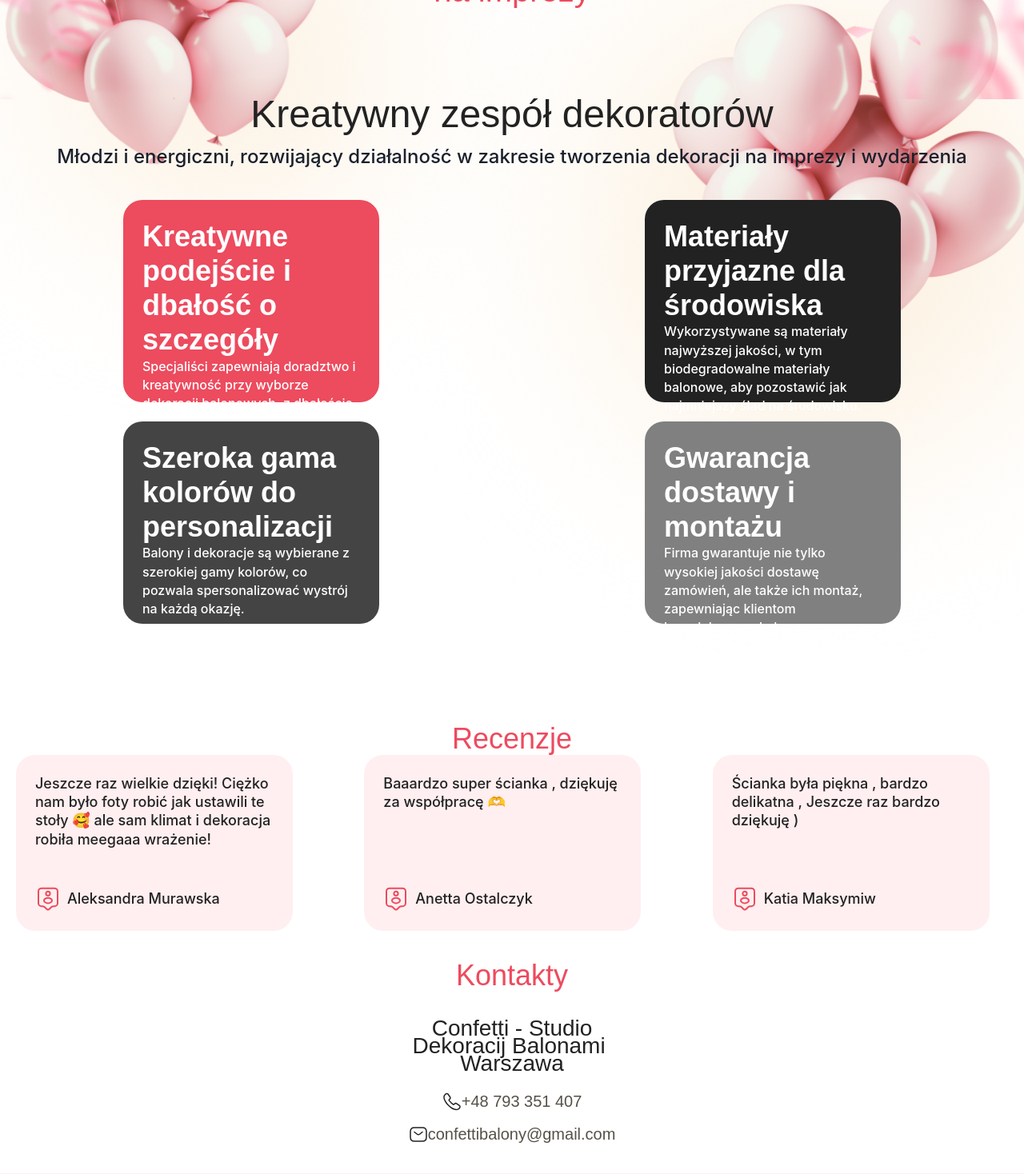
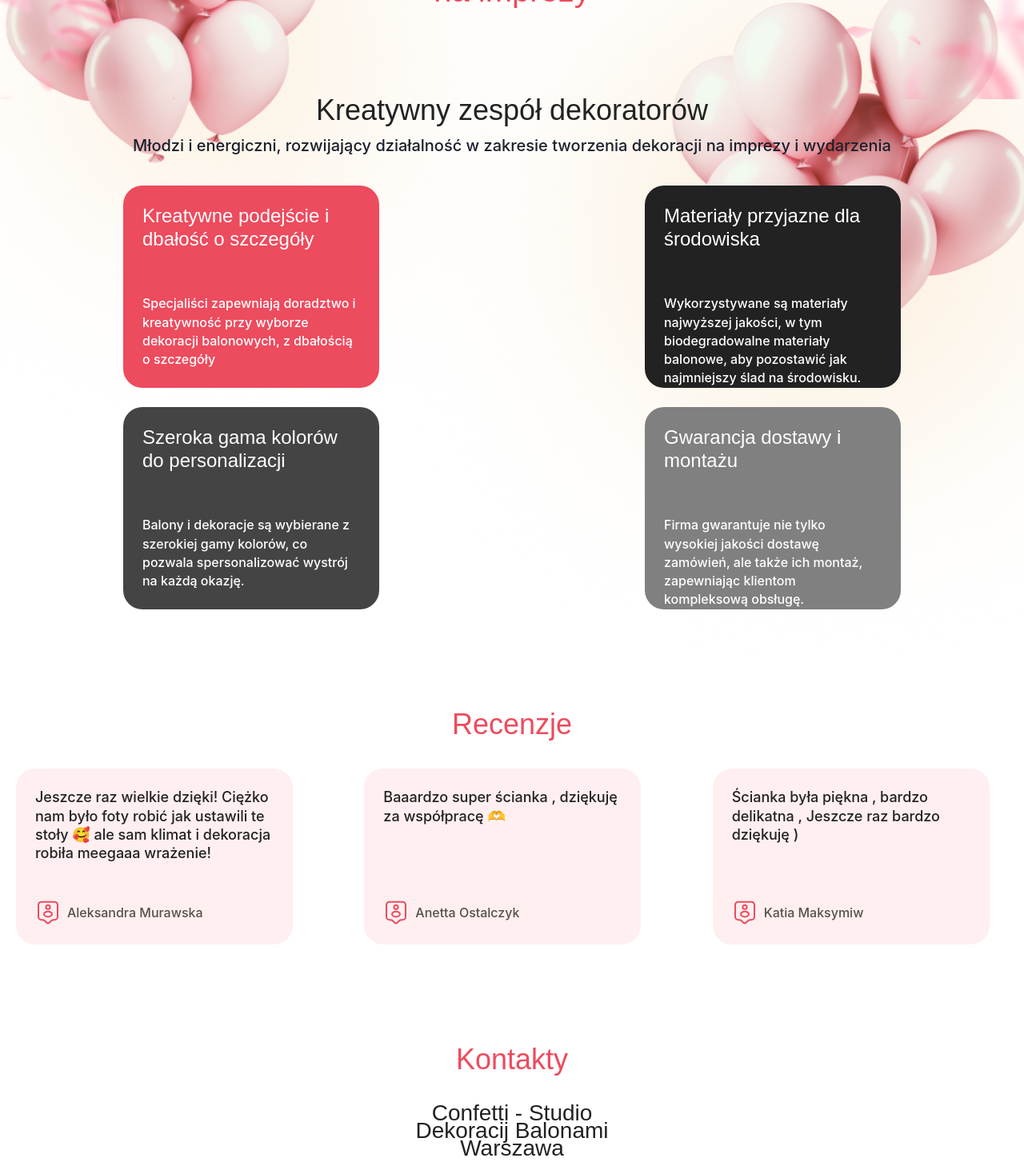
Before and after one commit to SerhiiRud/Confetti, a React (Create React App) app: page / in a window 1280 px wide. Shown: the part 400-1868 px from the top of the page at 80% size. Built offline with nearby package versions, Linux system fonts and the light colour scheme; a web font is replaced by a local one.

Commit message:
mob styling

```diff
--- a/src/components/AboutSlide.jsx
+++ b/src/components/AboutSlide.jsx
@@ -11,13 +11,25 @@ export const AboutSlide = ({ title, content, background }) => {
       bg={background}
       borderRadius={'24px'}
       fontFamily={'Inter'}
-      fontSize={'16px'}
-      fontWeight={500}
-      lineHeight={1.45}
-      letterSpacing={-0.01}
     >
-      <Heading>{title}</Heading>
-      <Text>{content}</Text>
+      <Heading
+        mb={'55px'}
+        textAlign={'left'}
+        fontSize={'24px'}
+        fontWeight={500}
+        lineHeight={1.2}
+        letterSpacing={-0.01}
+      >
+        {title}
+      </Heading>
+      <Text
+        fontSize={'16px'}
+        fontWeight={500}
+        lineHeight={1.45}
+        letterSpacing={-0.01}
+      >
+        {content}
+      </Text>
     </Box>
   );
 };
--- a/src/components/AboutUs.jsx
+++ b/src/components/AboutUs.jsx
@@ -9,9 +9,9 @@ export const AboutUs = () => {
       <Heading
         mb={'16px'}
         textAlign="center"
-        fontSize={'48px'}
+        fontSize={'36px'}
         fontWeight={500}
-        lineHeight={0.79}
+        lineHeight={0.77}
         letterSpacing={-0.01}
         color={'rgb(34, 34, 34)'}
       >
@@ -21,7 +21,8 @@ export const AboutUs = () => {
         mb={'36px'}
         textAlign="center"
         fontFamily={'Inter'}
-        fontSize={'24px'}
+        fontSize={'20px'}
+        lineHeight={1.4}
         fontWeight={500}
       >
         Młodzi i energiczni, rozwijający działalność w zakresie tworzenia
--- a/src/components/ContactUs.jsx
+++ b/src/components/ContactUs.jsx
@@ -5,7 +5,7 @@ import { Form } from './Form';
 
 export const ContactUs = () => {
   return (
-    <Box as="section" id="contactus" mb={'36px'}>
+    <Box as="section" id="contactus" mb={'80px'}>
       <Heading
         mb={'36px'}
         textAlign="center"
@@ -28,7 +28,7 @@ export const ContactUs = () => {
         letterSpacing={-0.01}
         color={'rgb(34, 34, 34)'}
       >
-        Confetti - Studio Dekoracij Balonami  Warszawa
+        Confetti - Studio Dekoracij Balonami Warszawa
       </Box>
       <Box
         mb={'16px'}
@@ -41,7 +41,16 @@ export const ContactUs = () => {
         color={'rgb(86, 81, 72)'}
       >
         <CallIcon aria-label="mail" />
-        <Link href="tel:+48 793 351 407">+48 793 351 407</Link>
+        <Link
+          href="tel:+48 793 351 407"
+          fontFamily={'Inter'}
+          fontSize={'20px'}
+          lineHeight={1.2}
+          fontWeight={500}
+          color={'rgb(86, 81, 72)'}
+        >
+          +48 793 351 407
+        </Link>
       </Box>
       <Box
         mb={'36px'}
@@ -54,7 +63,14 @@ export const ContactUs = () => {
         color={'rgb(86, 81, 72)'}
       >
         <MailIcon aria-label="call" />
-        <Link href="mailtol:confettibalony@gmail.com">
+        <Link
+          href="mailtol:confettibalony@gmail.com"
+          fontFamily={'Inter'}
+          fontSize={'20px'}
+          lineHeight={1.2}
+          fontWeight={500}
+          color={'rgb(86, 81, 72)'}
+        >
           confettibalony@gmail.com
         </Link>
       </Box>
--- a/src/components/Form.jsx
+++ b/src/components/Form.jsx
@@ -11,6 +11,7 @@ export const Form = () => {
   return (
     <Box
       as="form"
+      pb={'51px'}
       display={'flex'}
       flexDir={'column'}
       alignItems={'center'}
@@ -103,10 +104,11 @@ export const Form = () => {
         fontWeight={500}
         lineHeight={1.27}
         letterSpacing={-0.01}
+        textTransform={'uppercase'}
         color={'#FFF'}
         bg={'rgb(237, 75, 94)'}
       >
-        WYŚLIJ
+        Wyślij
       </Button>
     </Box>
   );
--- a/src/components/ReviewSlide.jsx
+++ b/src/components/ReviewSlide.jsx
@@ -11,23 +11,35 @@ export const ReviewSlide = ({ content, author }) => {
       w={['320px', '346px']}
       h={['229px', '220px']}
       p={'24px'}
-      color={'rgb(34, 34, 34)'}
       bg={'rgb(255, 239, 240)'}
       borderRadius={'24px'}
       fontFamily={'Inter'}
-      fontSize={'18px'}
-      fontWeight={500}
-      lineHeight={1.3}
-      letterSpacing={-0.01}
     >
-      <Text>{content}</Text>
+      <Text
+        textAlign={'left'}
+        fontSize={'18px'}
+        fontWeight={500}
+        lineHeight={1.3}
+        letterSpacing={-0.01}
+        color={'rgb(34, 34, 34)'}
+      >
+        {content}
+      </Text>
       <Box display={'flex'} alignItems={'center'} gap={'8px'}>
         <Box>
           <svg width="32" height="32">
             <use href={`${icon}#icon-user`}></use>
           </svg>
         </Box>
-        <Text>{author}</Text>
+        <Text
+          fontSize={'16px'}
+          fontWeight={500}
+          lineHeight={1.19}
+          letterSpacing={-0.01}
+          color={'rgb(86, 81, 72)'}
+        >
+          {author}
+        </Text>
       </Box>
     </Box>
   );
--- a/src/components/Reviews.jsx
+++ b/src/components/Reviews.jsx
@@ -5,8 +5,9 @@ import { ReviewSlide } from './ReviewSlide';
 
 export const Reviews = () => {
   return (
-    <Box as="section" id="reviews" mb={'36px'}>
+    <Box as="section" id="reviews" mb={'124px'} fontFamily={'Inter'}>
       <Heading
+        mb={'36px'}
         textAlign="center"
         fontSize={'36px'}
         fontWeight={500}
```
